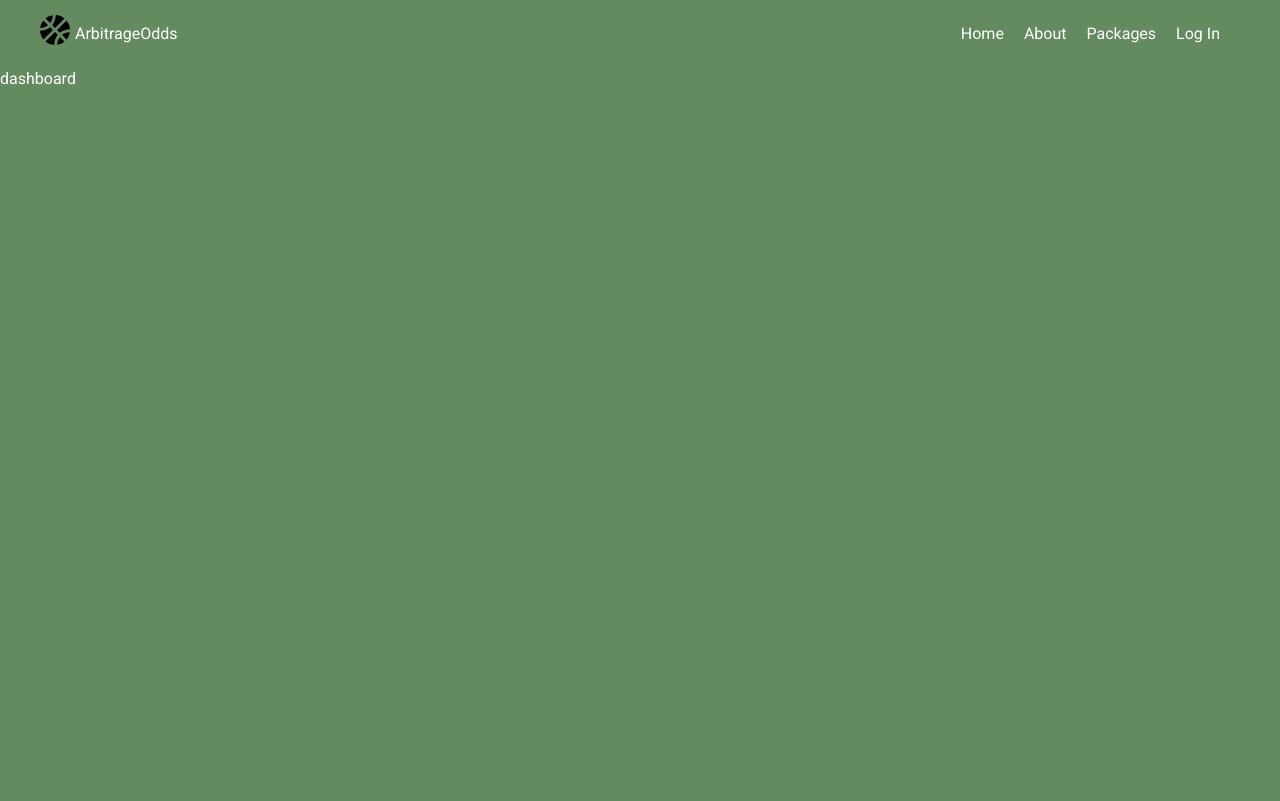
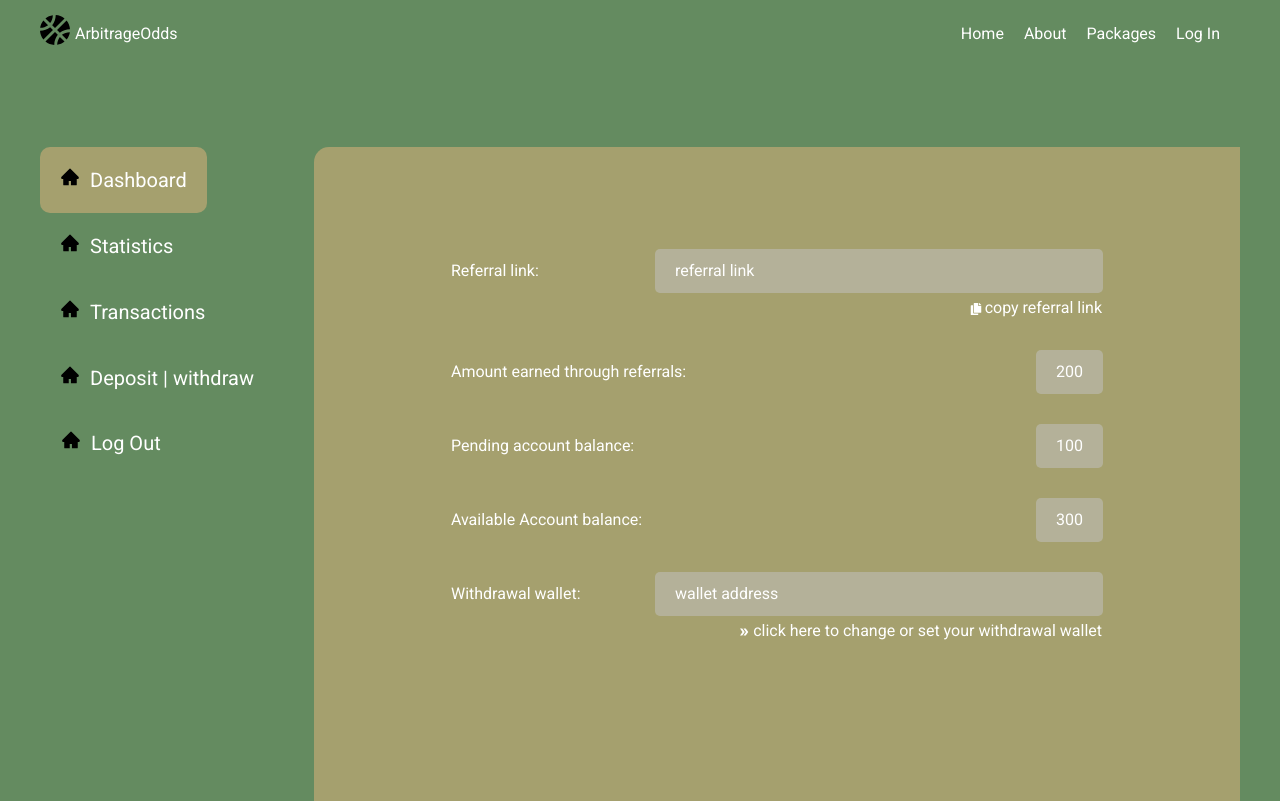
Before and after one commit to Olaleye-Blessing/ArbitrageOdds, a Next.js app: page /dashboard in a window 1280 px wide. Built offline with nearby package versions, Linux system fonts and the light colour scheme.

Commit message:
add dashboard page

```diff
--- /dev/null
+++ b/modules/Dashboard/StyledDashboard.ts
@@ -0,0 +1,49 @@
+import styled from "styled-components";
+
+export const StyledDashBoard = styled.section`
+    /*  */
+    .dashboard {
+        &__cont {
+            margin-bottom: 3rem;
+
+            &-div {
+                display: flex;
+                align-items: center;
+                justify-content: space-between;
+            }
+
+            &-head {
+                flex: 1;
+            }
+
+            &-val {
+                background: rgba(196, 196, 196, 0.5);
+                border-radius: 5px;
+                padding: 1rem 2rem;
+                &.w-full {
+                    flex: 2;
+                }
+            }
+
+            &-btn {
+                width: 80%;
+                max-width: 40rem;
+                display: block;
+                margin-left: auto;
+                margin-top: 0.4rem;
+                color: var(--white);
+                /* text-align: right; */
+                padding: 0;
+                display: flex;
+                align-items: center;
+                justify-content: flex-end;
+
+                &-icon {
+                    padding-top: 0.5rem;
+                    font-size: 1.2rem;
+                    margin-right: 0.3rem;
+                }
+            }
+        }
+    }
+`;
--- a/pages/dashboard/index.tsx
+++ b/pages/dashboard/index.tsx
@@ -1,7 +1,59 @@
-import React from "react";
+import AuthenticatedContainer from "../../components/Authenticated/AuthenticatedContainer";
+import { StyledDashBoard } from "../../modules/Dashboard/StyledDashboard";
+import { FaCopy } from "react-icons/fa";
+import { MdDoubleArrow } from "react-icons/md";
 
-const dashboard = () => {
-    return <>dashboard</>;
+const Dashboard = () => {
+    const options = [
+        {
+            head: "Referral link:",
+            value: "referral link",
+            button: "copy referral link",
+            Icon: FaCopy,
+        },
+        { head: "Amount earned through referrals:", value: "200" },
+        { head: "Pending account balance:", value: "100" },
+        { head: "Available Account balance:", value: "300" },
+        {
+            head: "Withdrawal wallet:",
+            value: "wallet address",
+            button: "click here to change or set your withdrawal wallet",
+            Icon: MdDoubleArrow,
+        },
+    ];
+
+    return (
+        <>
+            <AuthenticatedContainer>
+                <StyledDashBoard className="auth__main">
+                    {options.map((option) => (
+                        <div key={option.head} className="dashboard__cont">
+                            <div className="dashboard__cont-div">
+                                <p className="dashboard__cont-head">
+                                    {option.head}
+                                </p>
+                                <p
+                                    className={`dashboard__cont-val ${
+                                        option.button && "w-full"
+                                    }`}
+                                >
+                                    {option.value}
+                                </p>
+                            </div>
+                            {option.button && (
+                                <button className="dashboard__cont-btn">
+                                    <span className="dashboard__cont-btn-icon">
+                                        <option.Icon />
+                                    </span>
+                                    {option.button}
+                                </button>
+                            )}
+                        </div>
+                    ))}
+                </StyledDashBoard>
+            </AuthenticatedContainer>
+        </>
+    );
 };
 
-export default dashboard;
+export default Dashboard;
```
